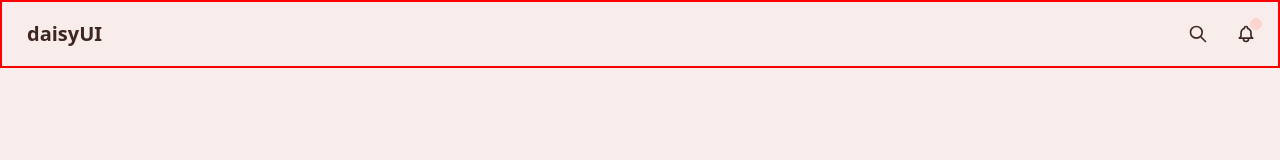
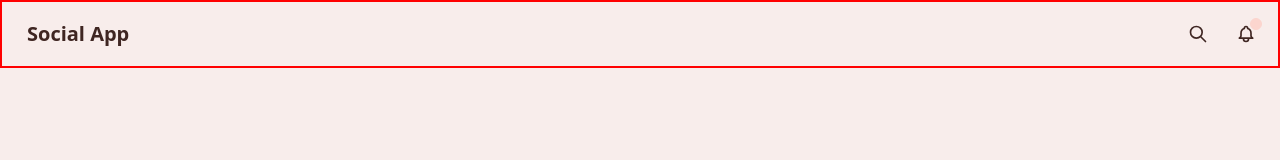
Before and after one commit to Larppa1/social-app, a React (Create React App) app: page / in a window 1280 px wide. Shown: the top 160 px of the page. Built offline with nearby package versions, Linux system fonts and the light colour scheme.

Commit message:
Header.js: Change 'a' innerHTML.

```diff
--- a/src/components/Header.js
+++ b/src/components/Header.js
@@ -5,7 +5,7 @@ export default function Header() {
         <div className="container">
             <div className="navbar bg-base-100">
                 <div className="navbar-start">
-                    <a className="btn btn-ghost normal-case text-xl" href="/">daisyUI</a>
+                    <a className="btn btn-ghost normal-case text-xl" href="/">Social App</a>
                 </div>
                 <div className="navbar-center">
 
```
